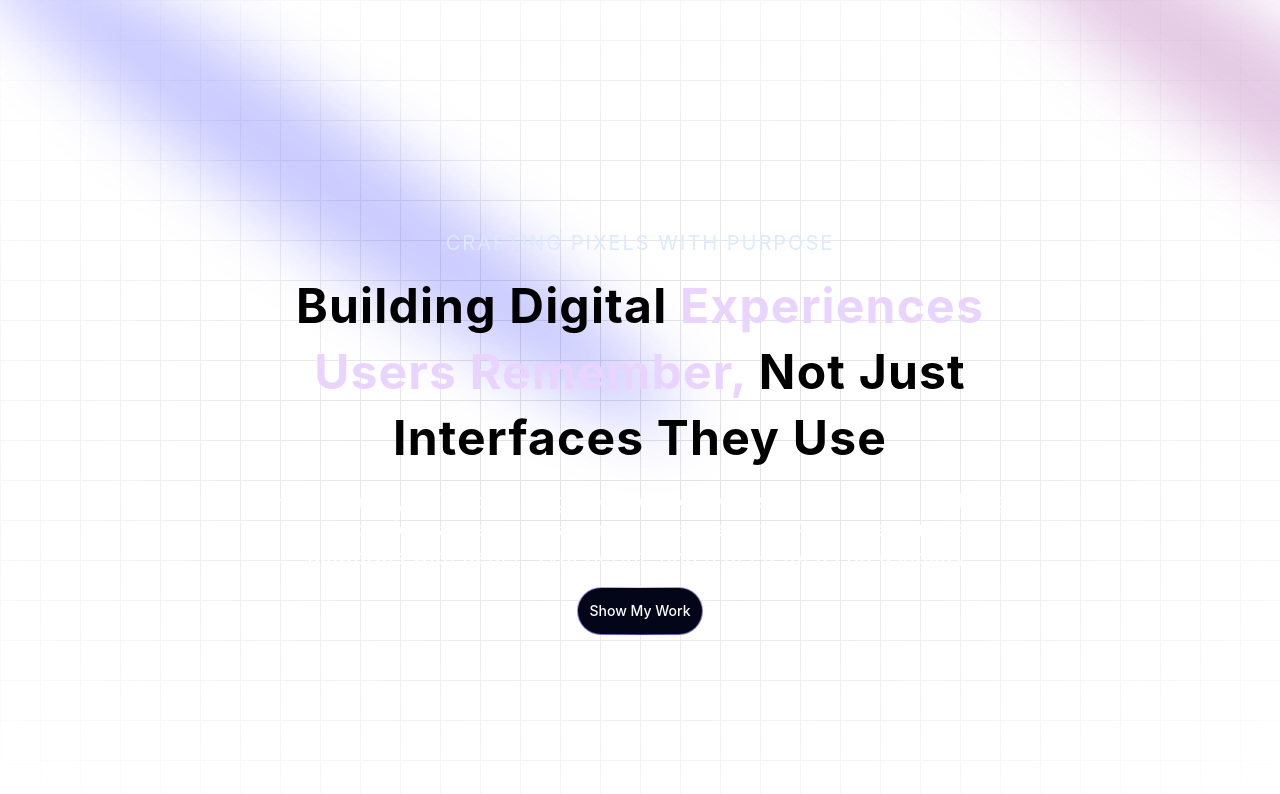
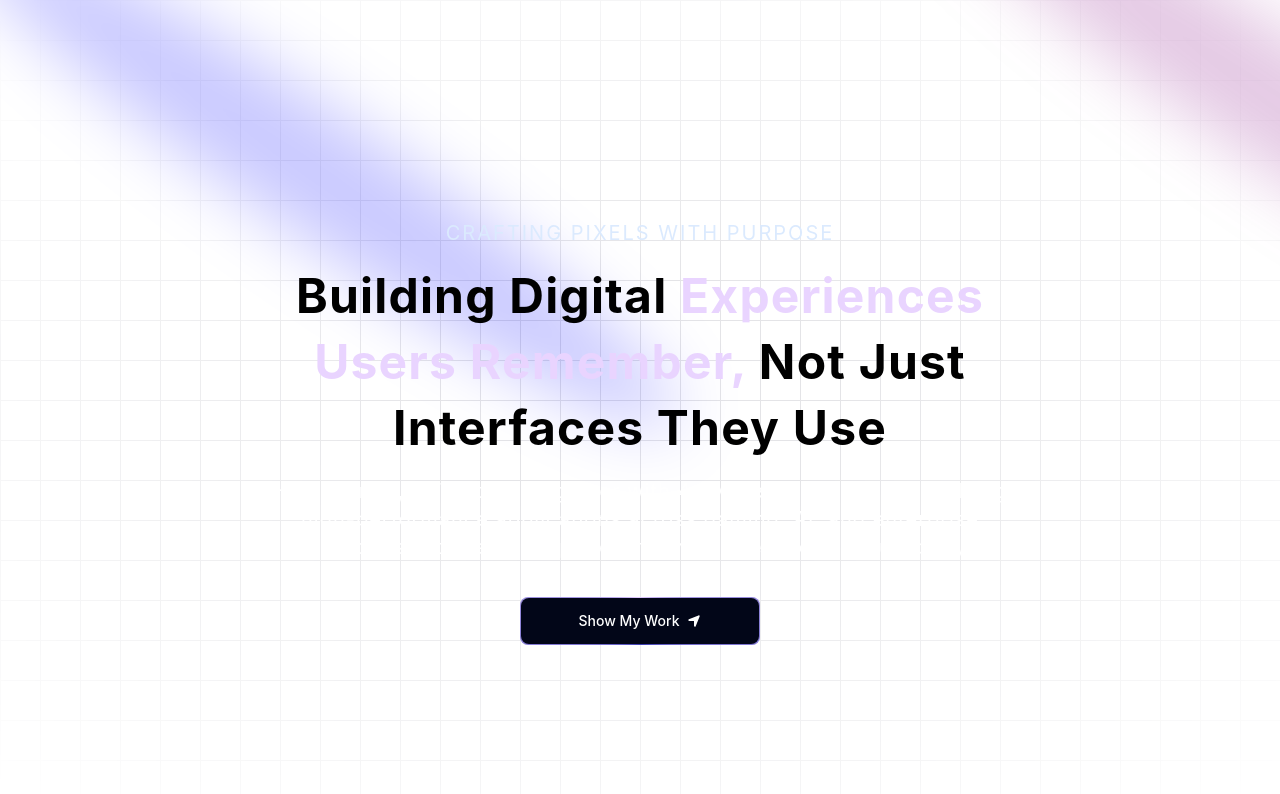
Before and after one commit to priyadav21/priya-yadav, a Next.js app: page / in a window 1280 px wide. Shown: the top 794 px of the page. Built offline with nearby package versions, Linux system fonts and the light colour scheme.

Commit message:
Added react-icons and updated hero section

```diff
--- a/components/Hero.tsx
+++ b/components/Hero.tsx
@@ -1,39 +1,54 @@
-import React from 'react'
-import { Spotlight } from './ui/Spotlight'
-import { GridBackground } from './ui/GridBackground'
-import { TextGenerateEffect } from './ui/TextGenerateEffect'
-import {MagicButton} from './ui/MagicButton'
+import React from "react";
+import { Spotlight } from "./ui/Spotlight";
+import { GridBackground } from "./ui/GridBackground";
+import { TextGenerateEffect } from "./ui/TextGenerateEffect";
+import { MagicButton } from "./ui/MagicButton";
+import { FaLocationArrow } from "react-icons/fa6";
 
 const Hero = () => {
   return (
-    <div className='pb-20 pt-36'>
+    <div className="pb-20 pt-36">
       <div>
-        <Spotlight className='-top-40 -left-10 md:-top-20 md:-left-32 h-screen animate-spotlight' fill='white' />
-        <Spotlight className='top-10 left-full  h-[80vh] w-[50vw] animate-spotlight' fill='purple' />
-        <Spotlight className='top-28 left-80  h-[80vh] w-[50vw] animate-spotlight' fill='blue' />
+        <Spotlight
+          className="-top-40 -left-10 md:-top-20 md:-left-32 h-screen animate-spotlight"
+          fill="white"
+        />
+        <Spotlight
+          className="top-10 left-full  h-[80vh] w-[50vw] animate-spotlight"
+          fill="purple"
+        />
+        <Spotlight
+          className="top-28 left-80  h-[80vh] w-[50vw] animate-spotlight"
+          fill="blue"
+        />
       </div>
       <GridBackground />
-      <div className='flex justify-center relative my-20 z-10'>
-        <div className='max-w-[89vw] md:max-w-2xl lg:max-w-[60vw] flex flex-col items-center justify-center'>
-          <h2 className='uppercase tracking-widest text-xl text-center text-blue-100 max-w-120'>
+      <div className="flex justify-center relative my-20 z-10">
+        <div className="max-w-[89vw] md:max-w-2xl lg:max-w-[60vw] flex flex-col items-center justify-center">
+          <h2 className="uppercase tracking-widest text-xl text-center text-blue-100 max-w-120">
             CRAFTING PIXELS WITH PURPOSE
-            </h2>
-            <TextGenerateEffect
-            words='Building Digital Experiences Users Remember, Not Just Interfaces They Use'
-            className='text-center text-[40px] md:text-4xl lg:text-5xl'
+          </h2>
+          <TextGenerateEffect
+            words="Building Digital Experiences Users Remember, Not Just Interfaces They Use"
+            className="text-center text-[40px] md:text-4xl lg:text-5xl"
+          />
+          <p className="text-center md:tracking-wider mb-4 text-sm md:text-lg lg:text-xl">
+            Hi, I'm Priya, a Frontend Engineer with 4+ years of experience
+            building high-performance applications across gaming, AI, and
+            enterprise platforms with React, TypeScript, and a deep focus on
+            usability.
+          </p>
+          <a href="/about">
+            <MagicButton
+              title="Show My Work"
+              icon={<FaLocationArrow />}
+              position="right"
             />
-            <p className='text-center md:tracking-wider mb-4 text-sm md:text-lg lg:text-xl'>
-              Hi, I'm Priya, a Frontend Engineer with 4+ years of experience building high-performance applications across gaming, AI, and enterprise platforms with React, TypeScript, and a deep focus on usability.
-            </p>
-            <a href='/about' >
-            <MagicButton title='Show My Work'/>
-            </a>
-
+          </a>
         </div>
-
       </div>
     </div>
-  )
-}
+  );
+};
 
-export default Hero
+export default Hero;
--- a/components/ui/MagicButton.tsx
+++ b/components/ui/MagicButton.tsx
@@ -8,16 +8,23 @@ export const MagicButton = ({
   otherClasses,
 }: {
   title: string;
-  icon?: React.ReactNode;
-  position?: string;
+  icon: React.ReactNode;
+  position: string;
   handleClick?: () => void;
   otherClasses?: string;
 }) => {
   return (
-    <button className="relative inline-flex h-12 overflow-hidden rounded-full p-[1px] focus:outline-none focus:ring-2 focus:ring-slate-400 focus:ring-offset-2 focus:ring-offset-slate-50">
+    <button
+      className="relative inline-flex h-12 w-full overflow-hidden rounded-lg p-px focus:outline-none md:w-60 md:mt-5"
+      onClick={handleClick}
+    >
       <span className="absolute inset-[-1000%] animate-[spin_2s_linear_infinite] bg-[conic-gradient(from_90deg_at_50%_50%,#E2CBFF_0%,#393BB2_50%,#E2CBFF_100%)]" />
-      <span className="inline-flex h-full w-full cursor-pointer items-center justify-center rounded-full bg-slate-950 px-3 py-1 text-sm font-medium text-white backdrop-blur-3xl">
+      <span
+        className={`inline-flex h-full w-full cursor-pointer items-center justify-center rounded-lg bg-slate-950 px-7  text-sm font-medium text-white backdrop-blur-3xl gap-2 ${otherClasses}`}
+      >
+        {position === "left" && icon}
         {title}
+        {position === "right" && icon}
       </span>
     </button>
   );
--- a/package.json
+++ b/package.json
@@ -15,6 +15,7 @@
     "next-themes": "^0.4.6",
     "react": "19.2.4",
     "react-dom": "19.2.4",
+    "react-icons": "^5.6.0",
     "tailwind-merge": "^3.6.0"
   },
   "overrides": {
```
Also changed, not shown: 1 other file (tests, documents, lock files or other folders).
